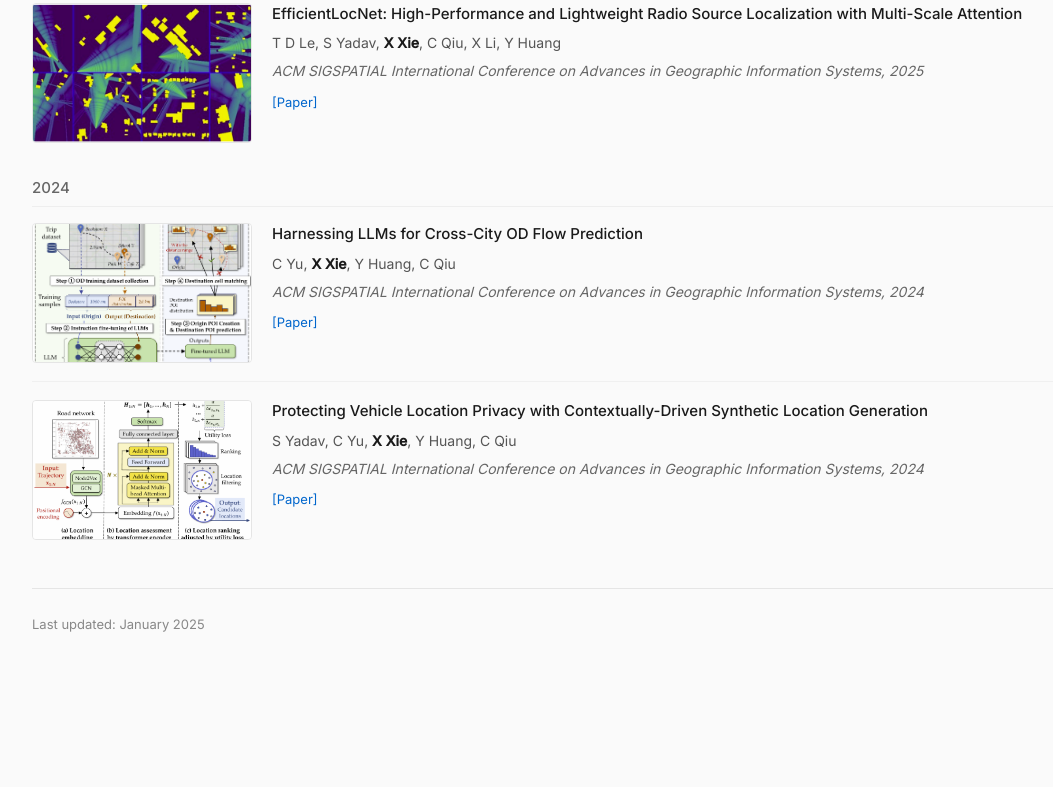
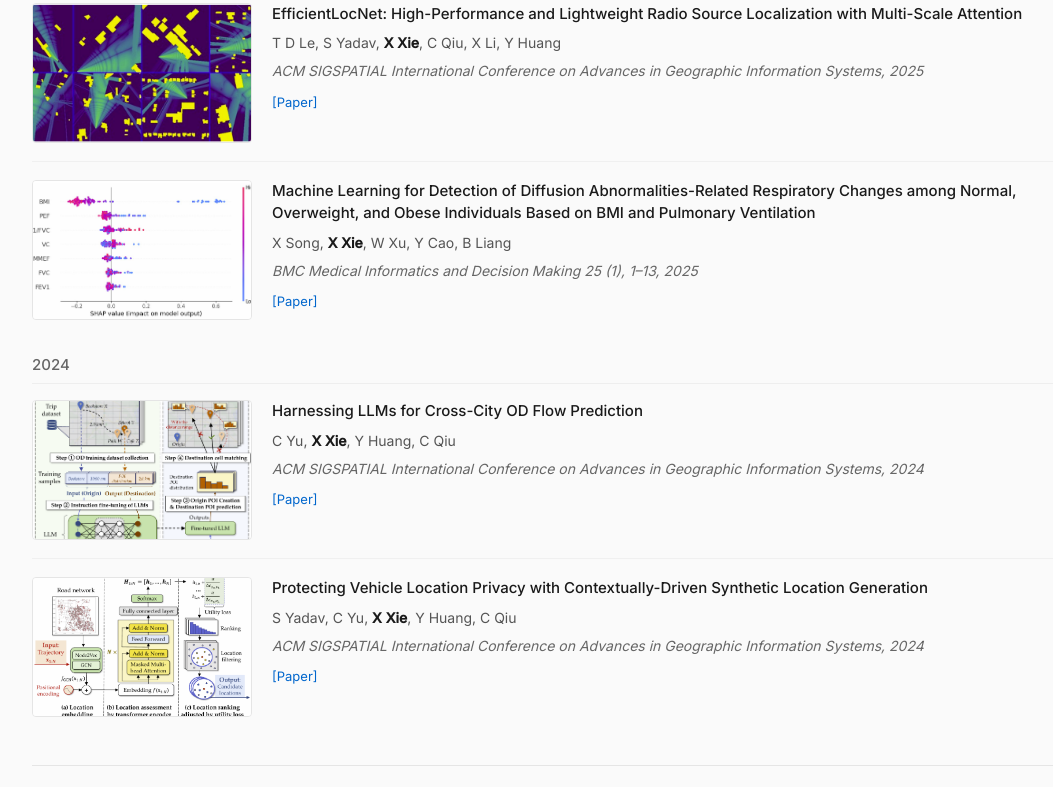
Before and after one commit to Kerwinxxp/kerwinxxp.github.io, a plain HTML site: page index.html in a window 1280 px wide. Shown: the part 1436-2223 px from the top of the page, without its empty margins (82-1135 px from the left). Before the commit the page ends 2131 px from the top, so only its background shows below. Drawn offline with Linux system fonts and the light colour scheme.

Commit message:
Restore 2025 ML paper, keep 2024 one removed

```diff
--- a/index.html
+++ b/index.html
@@ -127,6 +127,19 @@
                             </span>
                         </div>
                     </li>
+                    <li class="pub-item">
+                        <div class="pub-image">
+                            <img src="assets/papers/Machine Learning for Detection.png" alt="Machine Learning for Detection">
+                        </div>
+                        <div class="pub-content">
+                            <span class="pub-title">Machine Learning for Detection of Diffusion Abnormalities-Related Respiratory Changes among Normal, Overweight, and Obese Individuals Based on BMI and Pulmonary Ventilation</span>
+                            <span class="pub-authors">X Song, <strong>X Xie</strong>, W Xu, Y Cao, B Liang</span>
+                            <span class="pub-venue">BMC Medical Informatics and Decision Making 25 (1), 1–13, 2025</span>
+                            <span class="pub-links">
+                                <a href="https://link.springer.com/article/10.1186/s12911-025-03064-x">[Paper]</a>
+                            </span>
+                        </div>
+                    </li>
                 </ul>
             </div>
 
```
Also changed, not shown: assets/papers/Machine Learning for Detection.png (added).
